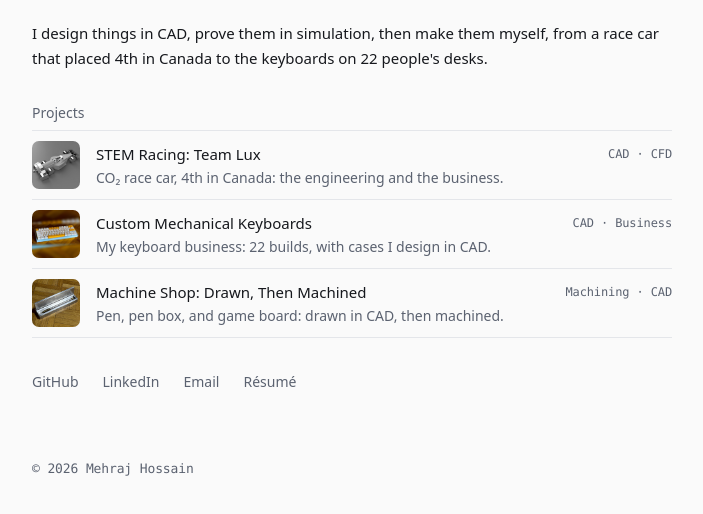
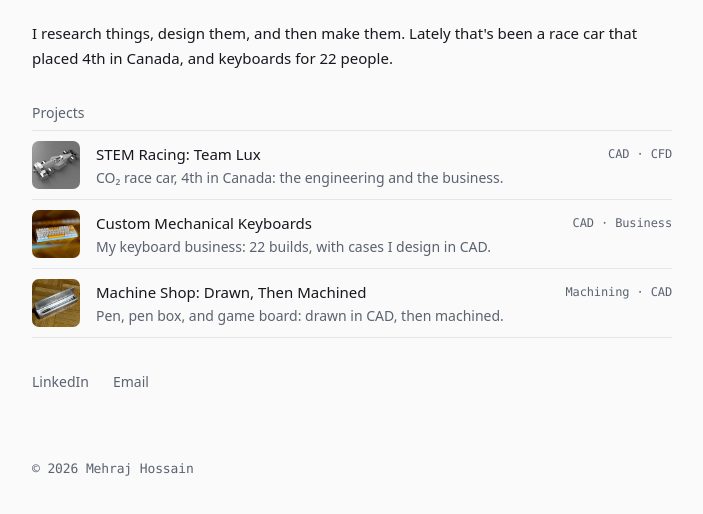
Before and after one commit to hossain-mehraj/hossain-mehraj.github.io, an Astro site: page / in a window 1280 px wide. Shown: the part 160-674 px from the top of the page, without its empty margins (288-991 px from the left). Built offline with nearby package versions, Linux system fonts and the light colour scheme; Astro itself is replaced by a stand-in of ours.

Commit message:
Relaxed intro; contact links are just LinkedIn and email

```diff
--- a/src/components/ContactLinks.astro
+++ b/src/components/ContactLinks.astro
@@ -2,13 +2,11 @@
 import { SITE } from '../site';
 ---
 <ul class="contact">
-  <li><a href={SITE.github} rel="me noopener" target="_blank">GitHub</a></li>
   <li><a href={SITE.linkedin} rel="me noopener" target="_blank">LinkedIn</a></li>
   <li>
     <a href={`mailto:${SITE.email}`} class="copy-email" data-email={SITE.email} title="Click to copy">Email</a>
     <span class="sr-only" role="status" aria-live="polite"></span>
   </li>
-  <li><a href={SITE.resume} target="_blank" rel="noopener">Résumé</a></li>
 </ul>
 
 <style>
--- a/src/pages/index.astro
+++ b/src/pages/index.astro
@@ -13,8 +13,8 @@ const projects = await getProjects();
       <h1>{SITE.name}</h1>
       <p class="muted">{SITE.tagline}</p>
       <p>
-        I design things in CAD, prove them in simulation, then make them myself, from a race car
-        that placed 4th in Canada to the keyboards on 22 people's desks.
+        I research things, design them, and then make them. Lately that's been a race car that
+        placed 4th in Canada, and keyboards for 22 people.
       </p>
     </section>
 
--- a/src/site.ts
+++ b/src/site.ts
@@ -3,7 +3,7 @@ export const SITE = {
   title: 'Mehraj Hossain · Engineering Portfolio',
   tagline: 'Engineering, University of Toronto',
   description:
-    'Engineering student at the University of Toronto. I design things in CAD, prove them in simulation, then make them myself.',
+    'Engineering student at the University of Toronto. I research things, design them, and then make them.',
   email: 'mehraj.hossain@outlook.com',
   linkedin: 'https://www.linkedin.com/in/mehrajhossain',
   github: 'https://github.com/hossain-mehraj',
```
